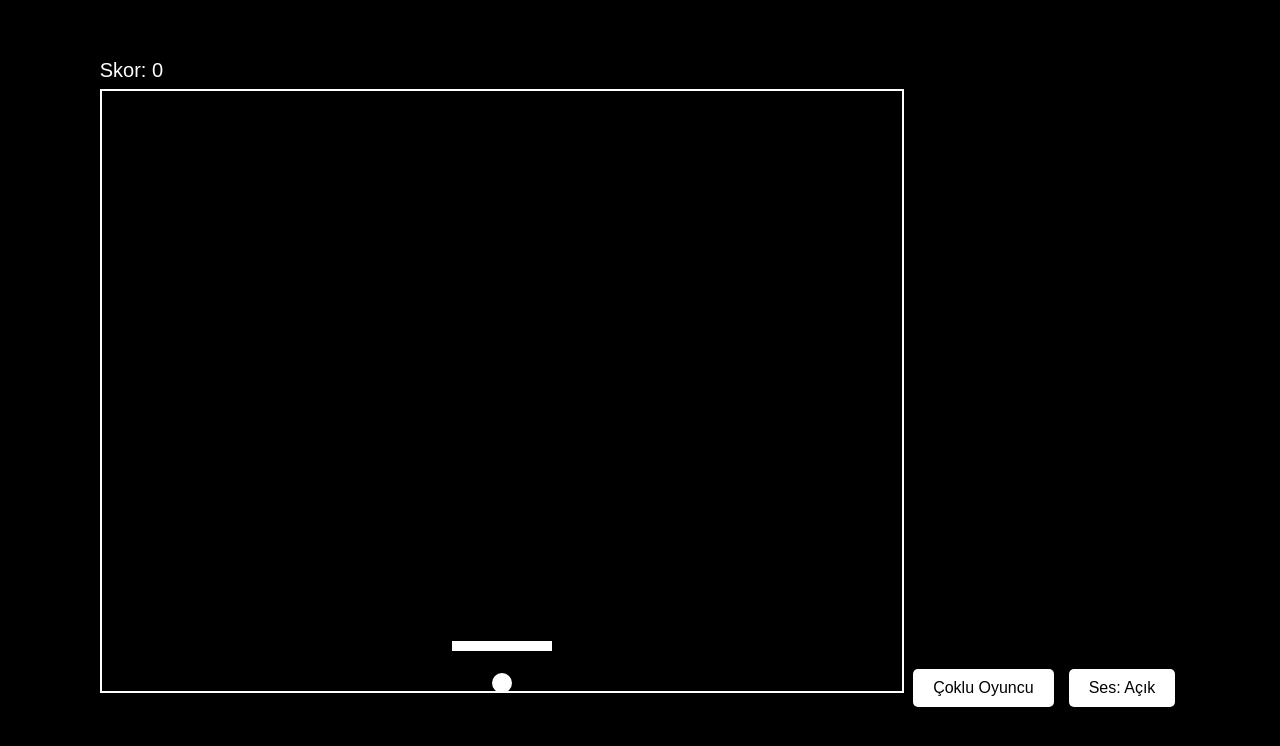
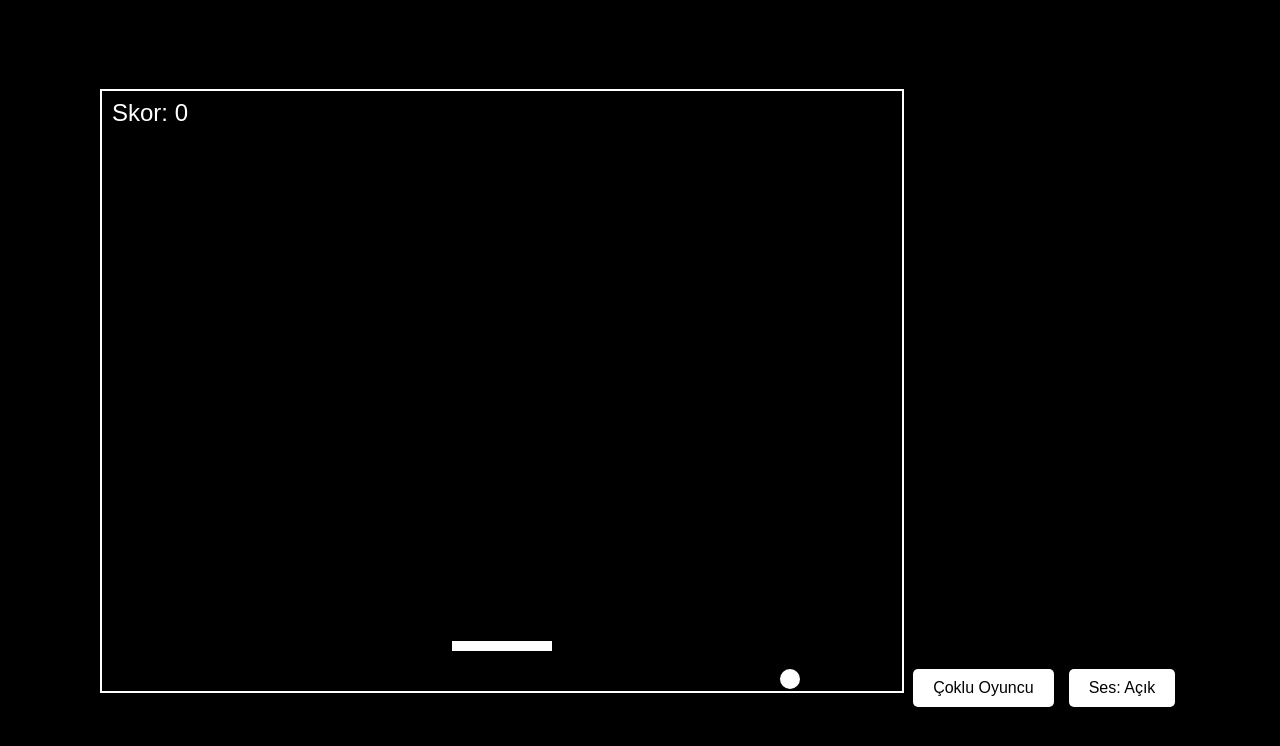
Before and after one commit to TahaArslan67/atari-game, a website: page index.html in a window 1280 px wide. Drawn offline with nearby package versions, Linux system fonts and the light colour scheme.

Commit message:
Skor tablosu ve ses dosyaları güncellendi

```diff
--- a/game.js
+++ b/game.js
@@ -46,9 +46,9 @@ let isMultiplayer = false;
 let waitingForOpponent = false;
 
 // Ses efektleri
-const paddleHitSound = new Audio('https://raw.githubusercontent.com/TahaArslan67/atari-game/master/sounds/paddle_hit.wav');
-const wallHitSound = new Audio('https://raw.githubusercontent.com/TahaArslan67/atari-game/master/sounds/wall_hit.wav');
-const scoreSound = new Audio('https://raw.githubusercontent.com/TahaArslan67/atari-game/master/sounds/score.wav');
+const paddleHitSound = new Audio('https://assets.mixkit.co/active_storage/sfx/2571/2571-preview.mp3');
+const wallHitSound = new Audio('https://assets.mixkit.co/active_storage/sfx/146/146-preview.mp3');
+const scoreSound = new Audio('https://assets.mixkit.co/active_storage/sfx/1435/1435-preview.mp3');
 
 let isSoundEnabled = true;
 let player1Score = 0;
@@ -400,7 +400,14 @@ function update() {
     }
 
     // Skor tablosunu göster
-    if (isMultiplayer) {
+    if (!isMultiplayer) {
+        // Tek oyunculu mod skoru
+        ctx.fillStyle = '#fff';
+        ctx.font = '24px Arial';
+        ctx.textAlign = 'left';
+        ctx.fillText(`Skor: ${score}`, 10, 30);
+    } else {
+        // Çok oyunculu mod skoru
         ctx.fillStyle = '#fff';
         ctx.font = '24px Arial';
         ctx.textAlign = 'center';
--- a/index.html
+++ b/index.html
@@ -10,7 +10,6 @@
 <body>
     <div class="game-container">
         <canvas id="gameCanvas"></canvas>
-        <div class="score">Skor: <span id="scoreValue">0</span></div>
     </div>
     <script src="game.js"></script>
 </body>
```
